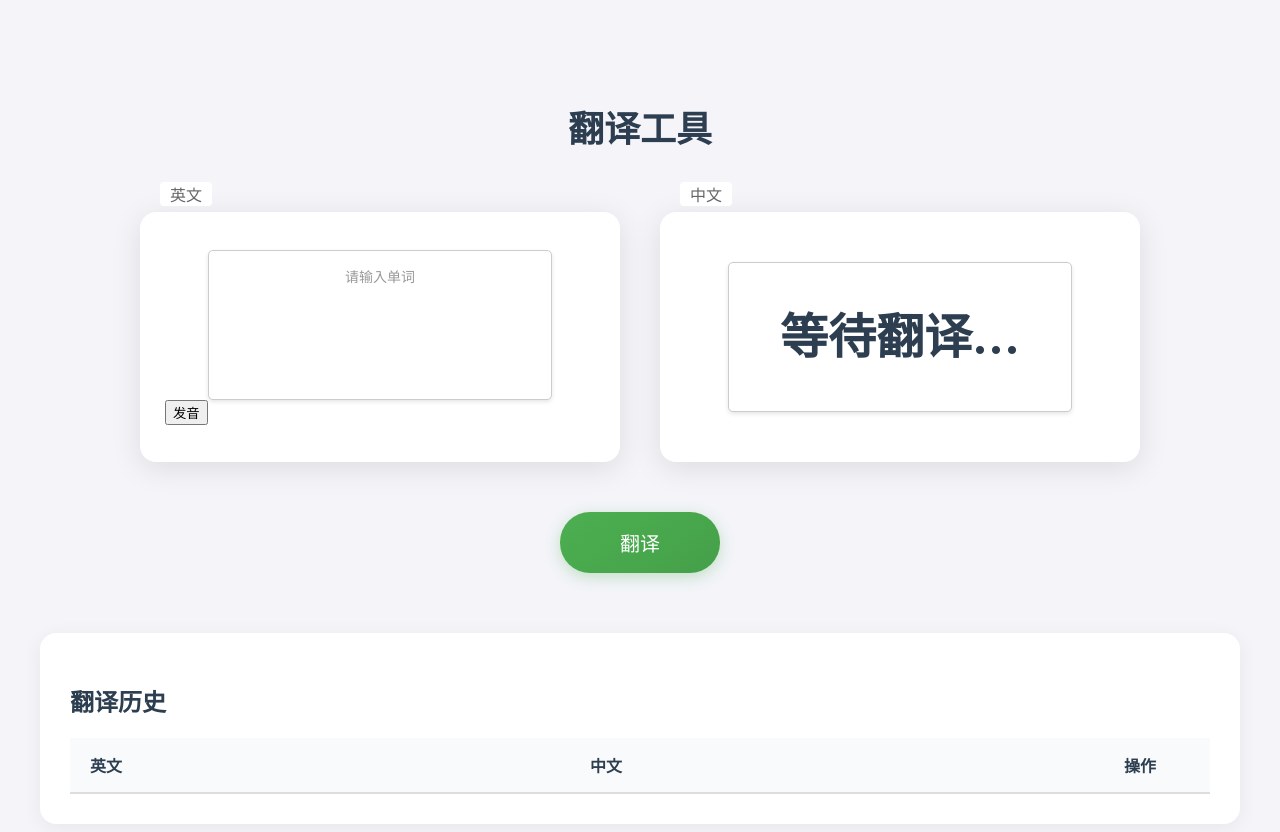
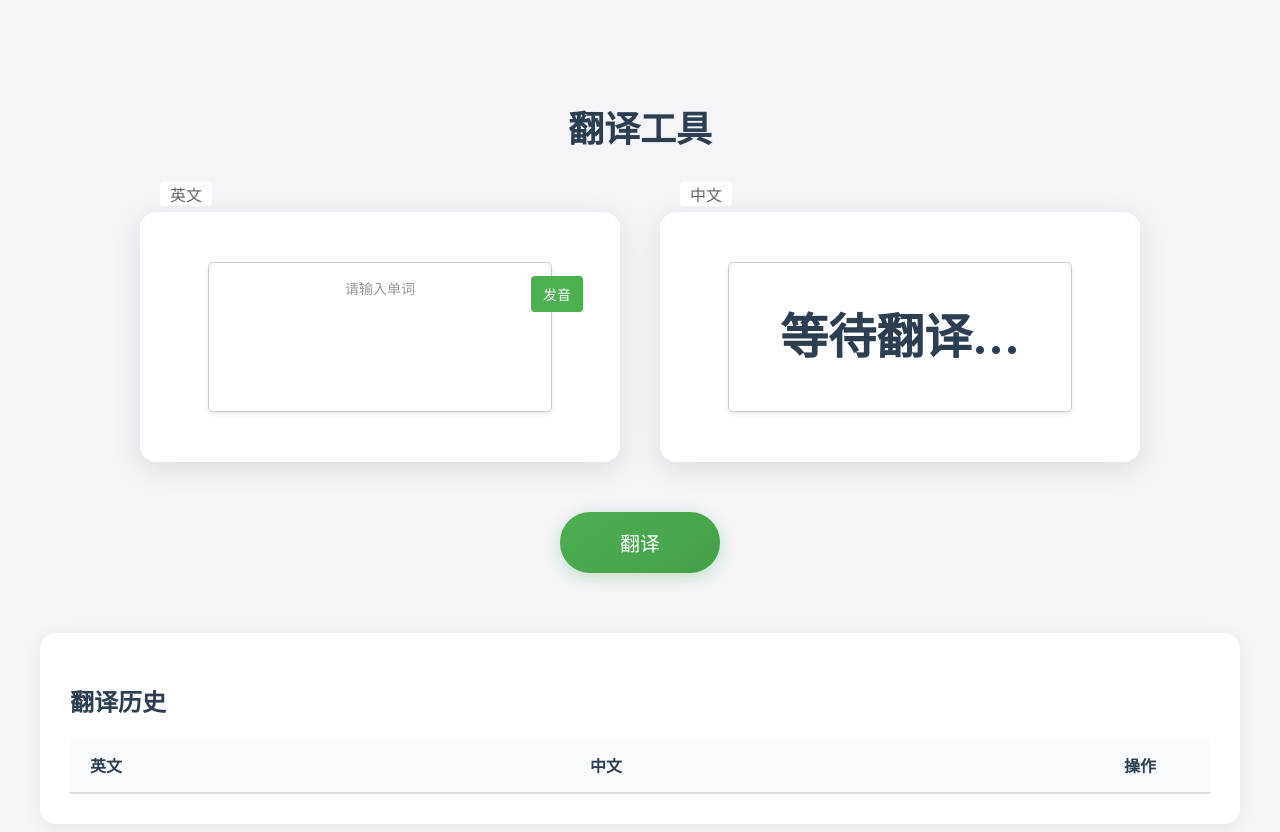
Before and after one commit to dueti/translate, a plain HTML site: page index.html in a window 1280 px wide. Drawn offline with nearby package versions, Linux system fonts and the light colour scheme.

Commit message:
Update styles.css

```diff
--- a/css/styles.css
+++ b/css/styles.css
@@ -295,3 +295,33 @@ textarea.centered-text {
 .translation-result.has-result {
     font-size: 48px;
 }
+
+.input-wrapper {
+    position: relative;
+}
+
+#speakBtn {
+    position: absolute;
+    top: 10px;
+    right: 10px;
+    z-index: 1;
+}
+
+.secondary-btn {
+    background-color: #4CAF50;
+    color: white;
+    border: none;
+    padding: 8px 12px;
+    text-align: center;
+    text-decoration: none;
+    display: inline-block;
+    font-size: 14px;
+    margin: 4px 2px;
+    cursor: pointer;
+    border-radius: 4px;
+    transition: background-color 0.3s;
+}
+
+.secondary-btn:hover {
+    background-color: #45a049;
+}
```
